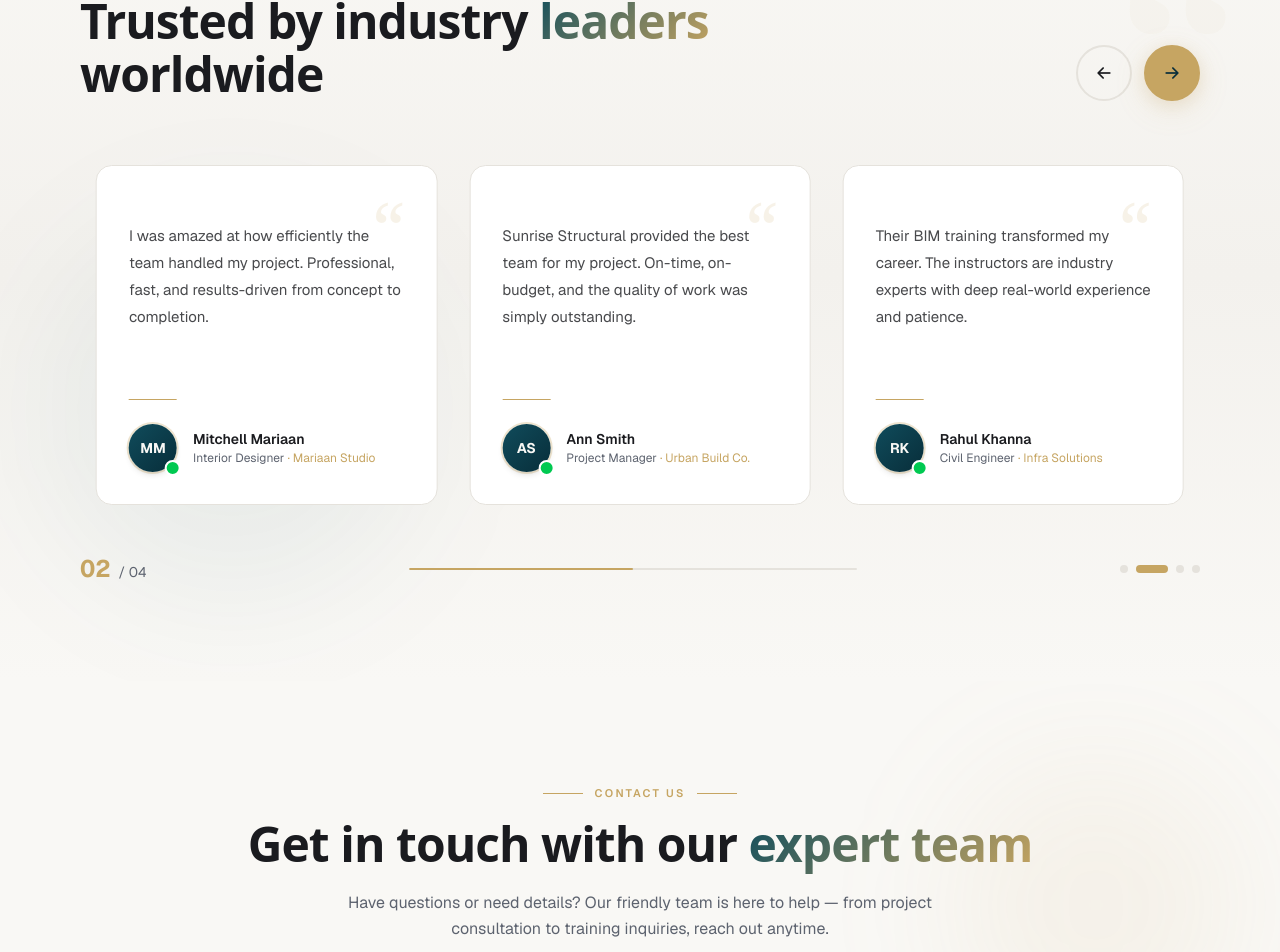
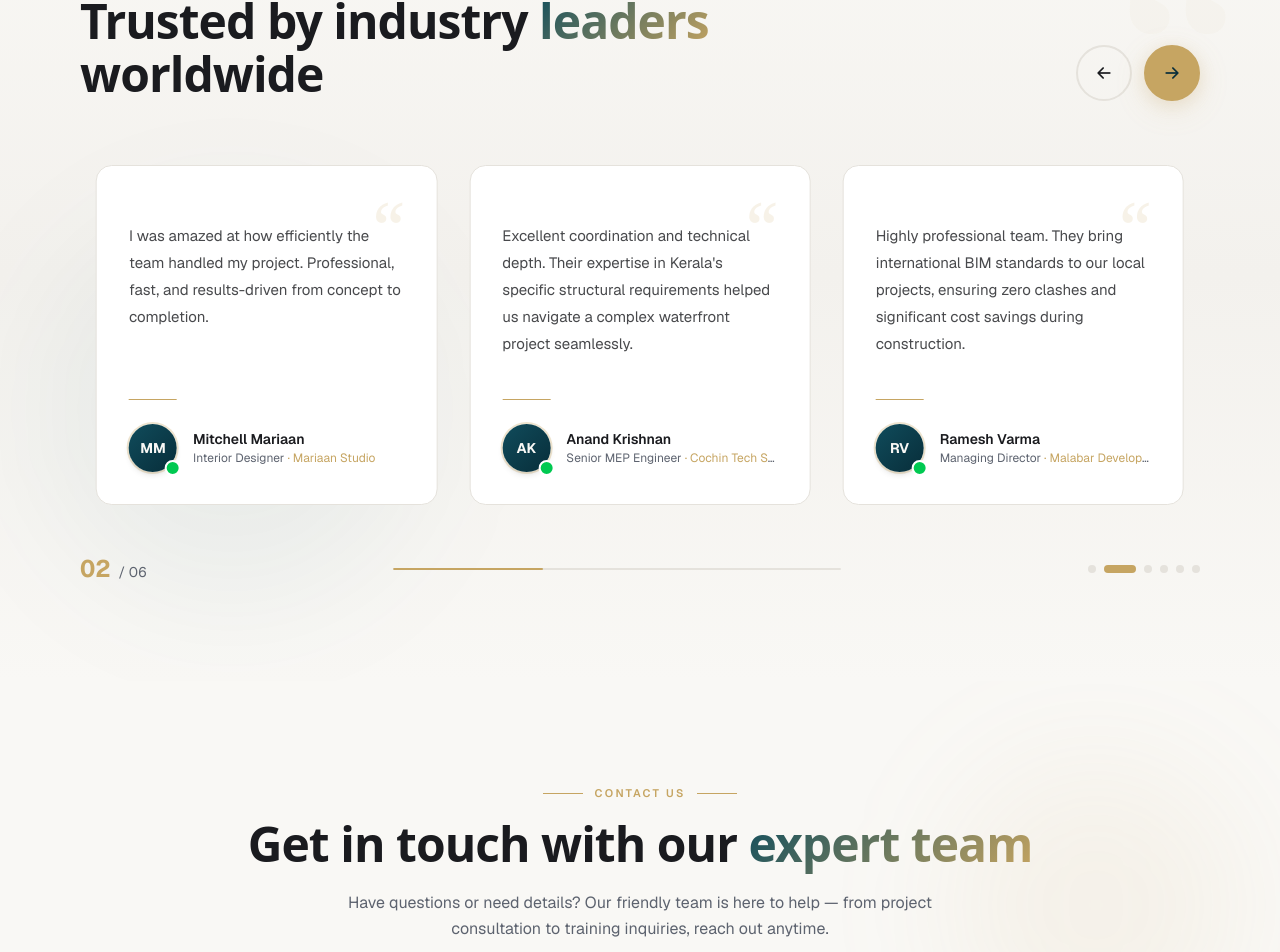
Before and after one commit to fludotechnologies/sunrise-structural, a Next.js app: page / in a window 1280 px wide. Shown: the part 3658-4610 px from the top of the page. Built offline with nearby package versions, Linux system fonts and the light colour scheme.

Commit message:
update: data or TESTIMONIALS

```diff
--- a/constants/site-config.ts
+++ b/constants/site-config.ts
@@ -212,6 +212,24 @@ export const TESTIMONIALS = [
     rating: 5,
   },
   {
+    initials: "AK",
+    name: "Anand Krishnan",
+    role: "Senior MEP Engineer",
+    company: "Cochin Tech Spaces",
+    quote:
+      "Excellent coordination and technical depth. Their expertise in Kerala's specific structural requirements helped us navigate a complex waterfront project seamlessly.",
+    rating: 5,
+  },
+  {
+    initials: "RV",
+    name: "Ramesh Varma",
+    role: "Managing Director",
+    company: "Malabar Developers",
+    quote:
+      "Highly professional team. They bring international BIM standards to our local projects, ensuring zero clashes and significant cost savings during construction.",
+    rating: 5,
+  },
+  {
     initials: "AS",
     name: "Ann Smith",
     role: "Project Manager",
```
